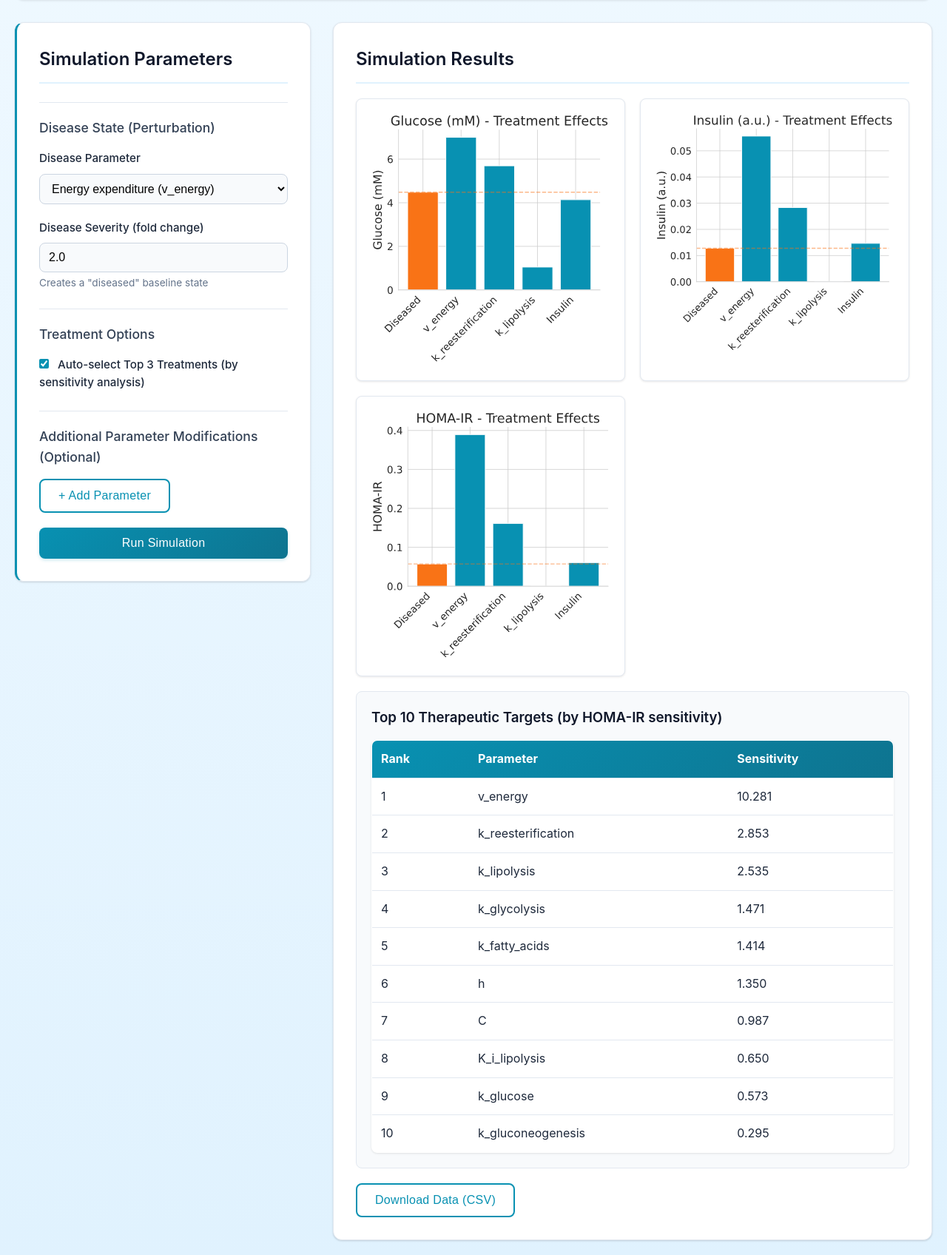
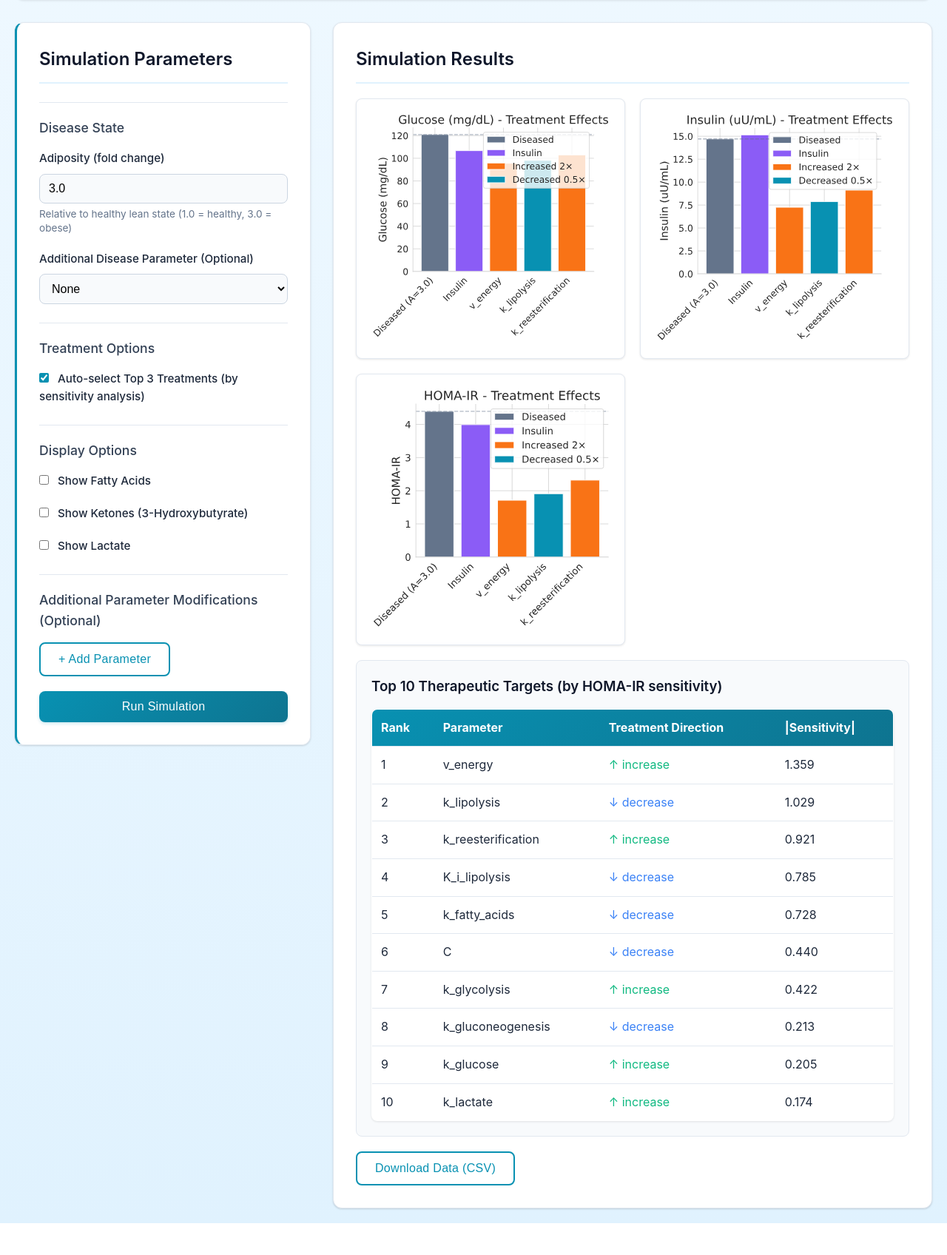
Before and after one commit to weilandtd/CompetitiveCatabolism, a Flask app: page /treatment in a window 1280 px wide. Shown: the part 251-1947 px from the top of the page at 74% size. After the commit the page ends 1904 px from the top, so only its background shows below. Run offline with Flask 2, Linux system fonts and the light colour scheme.

Commit message:
ENH: Improved treatment discovery pannel

```diff
--- a/web_app/app.py
+++ b/web_app/app.py
@@ -862,13 +862,28 @@ def run_treatment():
         data = request.json
 
         # Get parameters
-        perturbation_param = data.get('perturbation_param', 'alpha')
-        perturbation_fold = float(data.get('perturbation_fold', 2.0))
+        adiposity = float(data.get('adiposity', 3.0))  # Default adiposity = 3
+        disease_param = data.get('disease_param', None)  # Optional disease parameter
+        disease_fold = float(data.get('disease_fold', 2.0)) if disease_param else None
         treatment_params = json.loads(data.get('treatment_params', '[]'))
         treatment_folds = json.loads(data.get('treatment_folds', '[]'))
 
+        # Display options
+        show_fatty_acids = data.get('show_fatty_acids', False)
+        show_ketones = data.get('show_ketones', False)
+        show_lactate = data.get('show_lactate', False)
+
         # Additional parameter perturbations (as fold changes)
         param_dict = data.get('parameters', {})
+
+        # Define color scheme for treatment plots (matching app theme)
+        TREATMENT_COLORS = {
+            'diseased': '#64748b',     # slate-500 - grey for diseased state
+            'insulin': '#8b5cf6',      # violet-500 - muted purple for insulin
+            'increase': '#f97316',     # orange-500 - orange for increased parameters (matching theme)
+            'decrease': '#0891b2',     # cyan-600 - teal for decreased parameters (matching theme)
+            'baseline': '#64748b'      # slate-500 - grey baseline
+        }
 
         # Get base parameters
         p = ref_parameters()
@@ -880,92 +895,177 @@ def run_treatment():
             values = [fold_changes[i] * p[PARAMETER_NAMES.index(keys[i])] for i in range(len(keys))]
             p = change_parameters(p, values, ix=keys)
 
-        # Create perturbed condition (diseased state)
-        p_perturbed = change_parameters(p, [perturbation_fold * p[PARAMETER_NAMES.index(perturbation_param)]],
-                                       ix=[perturbation_param])
+        # Apply disease parameter perturbation if specified
+        if disease_param:
+            p = change_parameters(p, [disease_fold * p[PARAMETER_NAMES.index(disease_param)]],
+                                 ix=[disease_param])
 
-        # Get baseline states
-        A = 1.0  # Reference adiposity
-        X_healthy = perturbation_steady_state(A, p=p)
-        X_diseased = perturbation_steady_state(A, p=p_perturbed)
+        # Get diseased state (adiposity + optional parameter perturbation)
+        X_diseased = perturbation_steady_state(adiposity, p=p)
 
-        # Calculate HOMA-IR for ranking
-        HOMA_IR_healthy = X_healthy[1] * X_healthy[4] * 7
-        HOMA_IR_diseased = X_diseased[1] * X_diseased[4] * 7
+        # Scale to human values (matching obesity tab)
+        G_diseased = X_diseased[1] * 85  # mg/dL
+        I_diseased = X_diseased[4] * 5.0 / I0  # uU/mL
+        HOMA_IR_diseased = (G_diseased * I_diseased) / 405
+        F_diseased = X_diseased[2] * 0.5  # mM (fatty acids)
+        K_diseased = X_diseased[3] * 0.5  # mM (ketones/3HB)
+        L_diseased = X_diseased[0] * 0.7  # mM (lactate)
 
         # Run sensitivity analysis to find top perturbations
         sensitivities = {}
         for param in PARAMETER_NAMES[:17]:  # Only modifiable parameters
             try:
-                S = sensitivity_analysis(param, A, p=p_perturbed, fold_change=2.0)
+                S = sensitivity_analysis(param, adiposity, p=p, fold_change=2.0)
                 if 'HOMA_IR' in S.index:
-                    sensitivities[param] = abs(S['HOMA_IR'])
+                    sensitivities[param] = S['HOMA_IR']  # Keep sign for direction
             except:
                 pass
 
-        # Rank by HOMA-IR sensitivity
-        ranked_params = sorted(sensitivities.items(), key=lambda x: x[1], reverse=True)
-        top_3_params = [p[0] for p in ranked_params[:3]]
+        # Rank by absolute HOMA-IR sensitivity
+        ranked_params = sorted(sensitivities.items(), key=lambda x: abs(x[1]), reverse=True)
+        top_params = [p[0] for p in ranked_params[:10]]
 
-        # If treatment params provided, use those; otherwise use top 3
+        # If treatment params not provided, use top 3
         if not treatment_params:
-            treatment_params = top_3_params
-            treatment_folds = [0.5, 0.5, 0.5]  # Default: reduce by 50%
+            treatment_params = top_params[:3]
 
         # Test treatments
         treatment_results = []
 
         # Add diseased state
+        disease_label = f'Diseased (A={adiposity}'
+        if disease_param:
+            disease_label += f', {disease_param}×{disease_fold}'
+        disease_label += ')'
+
         treatment_results.append({
-            'treatment': 'Diseased',
-            'G': X_diseased[1] * 7,
-            'I': X_diseased[4],
-            'HOMA_IR': HOMA_IR_diseased
+            'treatment': disease_label,
+            'G': G_diseased,
+            'I': I_diseased,
+            'HOMA_IR': HOMA_IR_diseased,
+            'F': F_diseased,
+            'K': K_diseased,
+            'L': L_diseased,
+            'color': TREATMENT_COLORS['diseased'],
+            'direction': 'baseline'
         })
 
-        # Test each treatment
-        for treat_param, treat_fold in zip(treatment_params, treatment_folds):
-            p_treated = change_parameters(p_perturbed,
-                                         [treat_fold * p_perturbed[PARAMETER_NAMES.index(treat_param)]],
+        # Test insulin treatment (low dose insulin infusion)
+        vI_low = I0 / TAU_INS  # Low dose insulin infusion rate
+        time_clamp = np.linspace(0, 120, 200)
+        X_insulin_clamp, _ = insulin_clamp_dynamic(vI_low, time_clamp, adiposity, p=p)
+
+        # Get steady state values (last 20% of simulation)
+        cutoff_time = 120 * 0.8
+        X_insulin_ss = X_insulin_clamp[X_insulin_clamp['time'] > cutoff_time].mean()
+
+        # Scale to human values (matching obesity tab scaling)
+        G_insulin = X_insulin_ss['G'] * 85  # mg/dL (human scaling)
+        I_insulin = X_insulin_ss['I'] * 5.0 / I0  # uU/mL (human scaling)
+        HOMA_IR_insulin = (G_insulin * I_insulin) / 405
+        F_insulin = X_insulin_ss['F'] * 0.5  # mM
+        K_insulin = X_insulin_ss['K'] * 0.5  # mM
+        L_insulin = X_insulin_ss['L'] * 0.7  # mM
+
+        # Add insulin treatment result
+        treatment_results.append({
+            'treatment': 'Insulin',
+            'G': G_insulin,
+            'I': I_insulin,
+            'HOMA_IR': HOMA_IR_insulin,
+            'F': F_insulin,
+            'K': K_insulin,
+            'L': L_insulin,
+            'fold_change': None,
+            'sensitivity': None,
+            'direction': 'insulin',
+            'color': TREATMENT_COLORS['insulin']
+        })
+
+        # Test each treatment with 2-fold perturbation in HOMA-IR reducing direction
+        for treat_param in treatment_params:
+            # Get sensitivity direction
+            sensitivity = sensitivities.get(treat_param, 0)
+
+            # Determine fold change: if sensitivity is positive (increases HOMA-IR),
+            # we want to decrease the parameter (0.5x), and vice versa
+            if sensitivity > 0:
+                treat_fold = 0.5  # Decrease parameter
+                direction = 'decrease'
+                color = TREATMENT_COLORS['decrease']
+            else:
+                treat_fold = 2.0  # Increase parameter
+                direction = 'increase'
+                color = TREATMENT_COLORS['increase']
+
+            p_treated = change_parameters(p,
+                                         [treat_fold * p[PARAMETER_NAMES.index(treat_param)]],
                                          ix=[treat_param])
-            X_treated = perturbation_steady_state(A, p=p_treated)
+            X_treated = perturbation_steady_state(adiposity, p=p_treated)
+
+            # Scale to human values
+            G_treated = X_treated[1] * 85  # mg/dL
+            I_treated = X_treated[4] * 5.0 / I0  # uU/mL
+            HOMA_IR_treated = (G_treated * I_treated) / 405
+            F_treated = X_treated[2] * 0.5  # mM
+            K_treated = X_treated[3] * 0.5  # mM
+            L_treated = X_treated[0] * 0.7  # mM
 
             treatment_results.append({
                 'treatment': treat_param,
-                'G': X_treated[1] * 7,
-                'I': X_treated[4],
-                'HOMA_IR': X_treated[1] * X_treated[4] * 7
+                'G': G_treated,
+                'I': I_treated,
+                'HOMA_IR': HOMA_IR_treated,
+                'F': F_treated,
+                'K': K_treated,
+                'L': L_treated,
+                'fold_change': treat_fold,
+                'sensitivity': float(sensitivity),
+                'direction': direction,
+                'color': color
             })
-
-        # Add insulin treatment (increase I_max)
-        p_insulin = change_parameters(p_perturbed,
-                                     [1.5 * p_perturbed[PARAMETER_NAMES.index('I_max')]],
-                                     ix=['I_max'])
-        X_insulin = perturbation_steady_state(A, p=p_insulin)
-        treatment_results.append({
-            'treatment': 'Insulin',
-            'G': X_insulin[1] * 7,
-            'I': X_insulin[4],
-            'HOMA_IR': X_insulin[1] * X_insulin[4] * 7
-        })
 
         df_treatment = pd.DataFrame(treatment_results)
 
         # Create individual plots
         plots = []
+
+        # Always show these
         variables = ['G', 'I', 'HOMA_IR']
-        labels = ['Glucose (mM)', 'Insulin (a.u.)', 'HOMA-IR']
-        colors = ['#0891b2'] * len(treatment_results)  # cyan-600 for treatments
-        colors[0] = '#f97316'  # orange-500 for diseased state
+        labels = ['Glucose (mg/dL)', 'Insulin (uU/mL)', 'HOMA-IR']
+
+        # Add optional metabolites
+        if show_fatty_acids:
+            variables.append('F')
+            labels.append('Fatty Acids (mM)')
+
+        if show_ketones:
+            variables.append('K')
+            labels.append('Ketones (mM)')
+
+        if show_lactate:
+            variables.append('L')
+            labels.append('Lactate (mM)')
 
         def plot_treatment_bar(ax, var, label):
+            colors = [r['color'] for r in treatment_results]
             ax.bar(range(len(df_treatment)), df_treatment[var], color=colors)
-            ax.axhline(y=treatment_results[0][var], color='#f97316',
-                         linestyle='--', alpha=0.5, label='Diseased')  # orange-500
+            ax.axhline(y=treatment_results[0][var], color=TREATMENT_COLORS['diseased'],
+                         linestyle='--', alpha=0.5, label='Diseased')
             ax.set_xticks(range(len(df_treatment)))
             ax.set_xticklabels(df_treatment['treatment'], rotation=45, ha='right')
             ax.set_ylabel(label)
             ax.set_title(f'{label} - Treatment Effects')
+
+            # Add legend for colors
+            from matplotlib.patches import Patch
+            legend_elements = [
+                Patch(facecolor=TREATMENT_COLORS['diseased'], label='Diseased'),
+                Patch(facecolor=TREATMENT_COLORS['insulin'], label='Insulin'),
+                Patch(facecolor=TREATMENT_COLORS['increase'], label='Increased 2×'),
+                Patch(facecolor=TREATMENT_COLORS['decrease'], label='Decreased 0.5×')
+            ]
+            ax.legend(handles=legend_elements, loc='upper right')
             sns.despine(ax=ax)
 
         for var, label in zip(variables, labels):
@@ -979,9 +1079,28 @@ def run_treatment():
         # Prepare data
         data_csv = df_treatment.to_csv(index=False)
 
-        # Add top perturbations info
-        top_perturbations = [{'parameter': p, 'sensitivity': float(s)}
-                           for p, s in ranked_params[:10]]
+        # Add top perturbations info with direction
+        top_perturbations = [
+            {
+                'parameter': p,
+                'sensitivity': float(s),
+                'abs_sensitivity': float(abs(s)),
+                'direction': 'increase' if s < 0 else 'decrease'  # Opposite of sensitivity
+            }
+            for p, s in ranked_params[:10]
+        ]
+
+        return jsonify({
+            'success': True,
+            'plots': plots,
+            'data': data_csv,
+            'top_perturbations': top_perturbations,
+            'adiposity': adiposity
+        })
+
+    except Exception as e:
+        import traceback
+        return jsonify({'success': False, 'error': str(e), 'traceback': traceback.format_exc()}), 400
 
         return jsonify({
             'success': True,
--- a/web_app/template/treatment.html
+++ b/web_app/template/treatment.html
@@ -18,21 +18,28 @@
             <div class="controls-panel">
                 <h2>Simulation Parameters</h2>
 
-                <h3>Disease State (Perturbation)</h3>
+                <h3>Disease State</h3>
 
                 <div class="form-group">
-                    <label for="perturbation_param">Disease Parameter</label>
-                    <select id="perturbation_param">
+                    <label for="adiposity">Adiposity (fold change)</label>
+                    <input type="number" id="adiposity" value="3.0" min="1.0" max="10" step="0.5">
+                    <small>Relative to healthy lean state (1.0 = healthy, 3.0 = obese)</small>
+                </div>
+
+                <div class="form-group">
+                    <label for="disease_param">Additional Disease Parameter (Optional)</label>
+                    <select id="disease_param">
+                        <option value="">None</option>
                         {% for param in parameter_names %}
                         <option value="{{ param }}">{{ parameter_descriptions.get(param, param) }} ({{ parameter_latex.get(param, param) }})</option>
                         {% endfor %}
                     </select>
                 </div>
 
-                <div class="form-group">
-                    <label for="perturbation_fold">Disease Severity (fold change)</label>
-                    <input type="number" id="perturbation_fold" value="2.0" min="0.1" max="5" step="0.1">
-                    <small>Creates a "diseased" baseline state</small>
+                <div class="form-group" id="disease-fold-group" style="display: none;">
+                    <label for="disease_fold">Disease Parameter Fold Change</label>
+                    <input type="number" id="disease_fold" value="2.0" min="0.1" max="5" step="0.1">
+                    <small>Fold change for the selected disease parameter</small>
                 </div>
 
                 <h3>Treatment Options</h3>
@@ -41,6 +48,29 @@
                     <label>
                         <input type="checkbox" id="auto_treatment" checked>
                         Auto-select Top 3 Treatments (by sensitivity analysis)
+                    </label>
+                </div>
+
+                <h3>Display Options</h3>
+
+                <div class="form-group">
+                    <label>
+                        <input type="checkbox" id="show_fatty_acids">
+                        Show Fatty Acids
+                    </label>
+                </div>
+
+                <div class="form-group">
+                    <label>
+                        <input type="checkbox" id="show_ketones">
+                        Show Ketones (3-Hydroxybutyrate)
+                    </label>
+                </div>
+
+                <div class="form-group">
+                    <label>
+                        <input type="checkbox" id="show_lactate">
+                        Show Lactate
                     </label>
                 </div>
 
@@ -82,7 +112,8 @@
                                 <tr>
                                     <th>Rank</th>
                                     <th>Parameter</th>
-                                    <th>Sensitivity</th>
+                                    <th>Treatment Direction</th>
+                                    <th>|Sensitivity|</th>
                                 </tr>
                             </thead>
                             <tbody></tbody>
@@ -96,6 +127,17 @@
 
     <script>
         let simulationData = null;
+
+        // Show/hide disease fold change field when disease parameter is selected
+        document.getElementById('disease_param').addEventListener('change', function() {
+            const diseaseParamValue = this.value;
+            const diseaseFoldGroup = document.getElementById('disease-fold-group');
+            if (diseaseParamValue) {
+                diseaseFoldGroup.style.display = 'block';
+            } else {
+                diseaseFoldGroup.style.display = 'none';
+            }
+        });
 
         // Toggle manual treatment inputs
         document.getElementById('auto_treatment').addEventListener('change', function() {
@@ -120,21 +162,23 @@
         });
 
         async function runSimulation() {
-            const perturbationParam = document.getElementById('perturbation_param').value;
-            const perturbationFold = document.getElementById('perturbation_fold').value;
+            const adiposity = document.getElementById('adiposity').value;
+            const diseaseParam = document.getElementById('disease_param').value;
+            const diseaseFold = document.getElementById('disease_fold').value;
             const autoTreatment = document.getElementById('auto_treatment').checked;
+            const showFattyAcids = document.getElementById('show_fatty_acids').checked;
+            const showKetones = document.getElementById('show_ketones').checked;
+            const showLactate = document.getElementById('show_lactate').checked;
 
             let treatmentParams = [];
             let treatmentFolds = [];
 
             if (!autoTreatment) {
-                const paramsText = document.getElementById('treatment_params').value;
-                const foldsText = document.getElementById('treatment_folds').value;
+                const paramsStr = document.getElementById('treatment_params').value;
+                const foldsStr = document.getElementById('treatment_folds').value;
 
-                if (paramsText && foldsText) {
-                    treatmentParams = paramsText.split(',').map(s => s.trim());
-                    treatmentFolds = foldsText.split(',').map(s => parseFloat(s.trim()));
-                }
+                if (paramsStr) treatmentParams = paramsStr.split(',').map(s => s.trim());
+                if (foldsStr) treatmentFolds = foldsStr.split(',').map(s => parseFloat(s.trim()));
             }
 
             const additionalParams = {};
@@ -145,11 +189,15 @@
             });
 
             const data = {
-                perturbation_param: perturbationParam,
-                perturbation_fold: parseFloat(perturbationFold),
+                adiposity: parseFloat(adiposity),
+                disease_param: diseaseParam || null,
+                disease_fold: diseaseParam ? parseFloat(diseaseFold) : null,
                 treatment_params: JSON.stringify(treatmentParams),
                 treatment_folds: JSON.stringify(treatmentFolds),
-                parameters: additionalParams
+                parameters: additionalParams,
+                show_fatty_acids: showFattyAcids,
+                show_ketones: showKetones,
+                show_lactate: showLactate
             };
 
             document.getElementById('loading').style.display = 'block';
@@ -184,7 +232,7 @@
 
                     simulationData = result.data;
 
-                    // Display sensitivity table
+                    // Display sensitivity table with direction information
                     if (result.top_perturbations) {
                         const tbody = document.querySelector('#sensitivity-data tbody');
                         tbody.innerHTML = '';
@@ -192,7 +240,14 @@
                             const row = tbody.insertRow();
                             row.insertCell(0).textContent = index + 1;
                             row.insertCell(1).textContent = item.parameter;
-                            row.insertCell(2).textContent = item.sensitivity.toFixed(3);
+
+                            // Show direction with arrow
+                            const directionCell = row.insertCell(2);
+                            const arrow = item.direction === 'increase' ? '↑' : '↓';
+                            directionCell.textContent = `${arrow} ${item.direction}`;
+                            directionCell.style.color = item.direction === 'increase' ? '#10b981' : '#3b82f6';
+
+                            row.insertCell(3).textContent = item.abs_sensitivity.toFixed(3);
                         });
                     }
                 } else {
```
